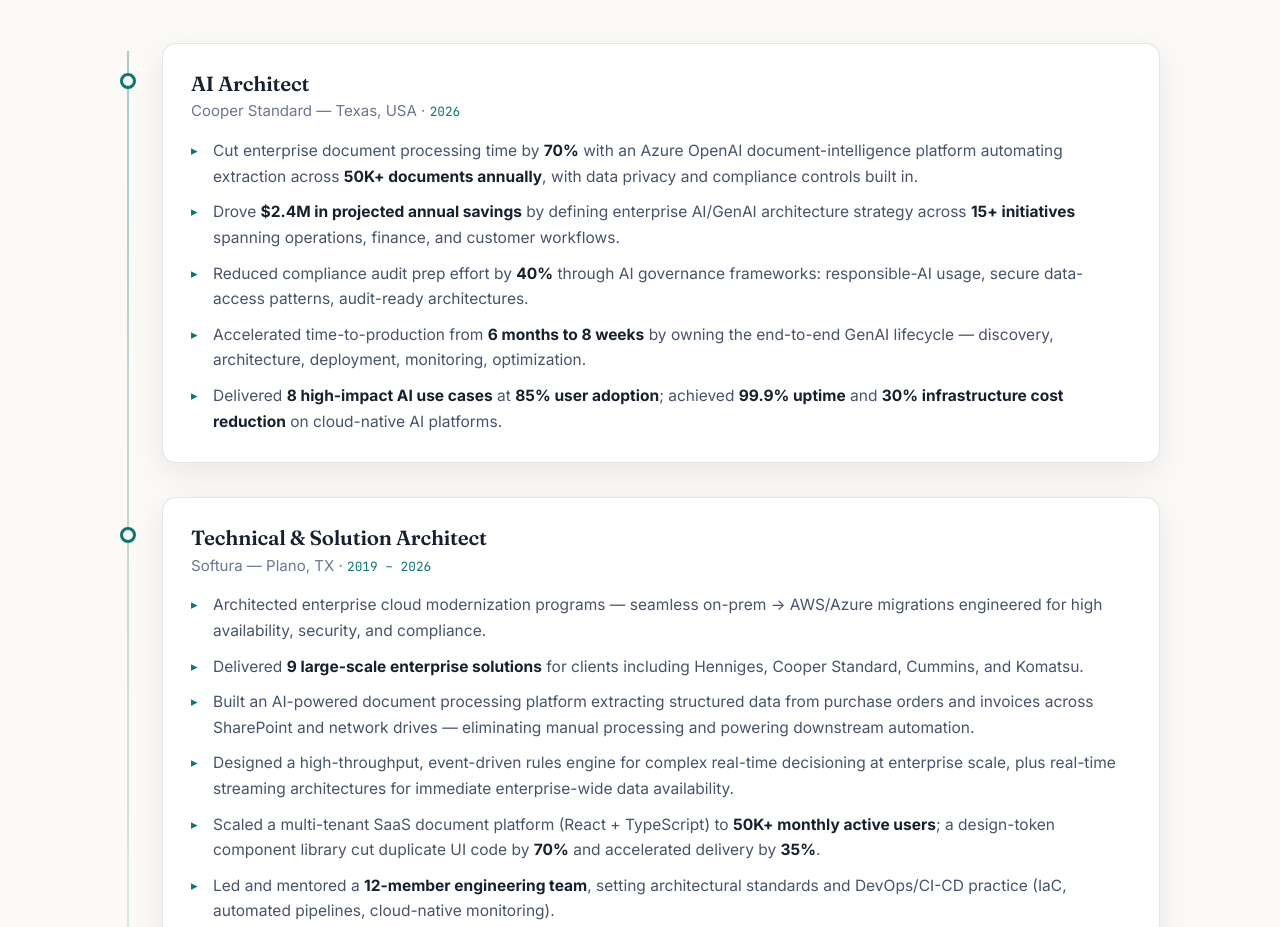
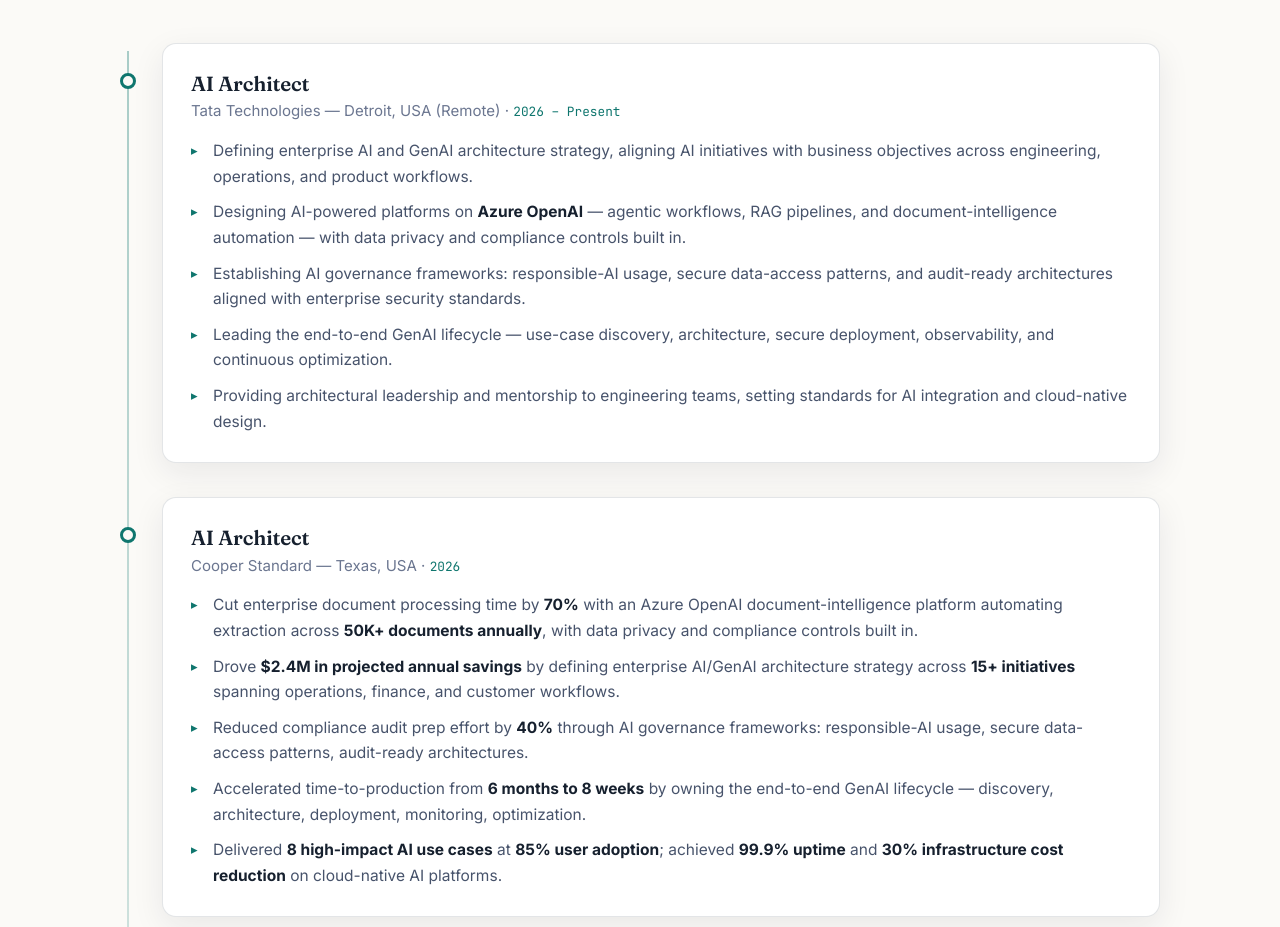
Before and after one commit to Gowthaman90/gowthaman90.github.io, a plain HTML site: page index.html in a window 1280 px wide. Shown: the part 6605-7532 px from the top of the page. Drawn offline with Linux system fonts and the light colour scheme.

Commit message:
Add current role: AI Architect at Tata Technologies (Detroit, remote)

```diff
--- a/index.html
+++ b/index.html
@@ -397,6 +397,23 @@
           <div class="tl-body card">
             <header class="tl-head">
               <h3>AI Architect</h3>
+              <p class="tl-org">Tata Technologies — Detroit, USA (Remote) · <span class="tl-date">2026 – Present</span></p>
+            </header>
+            <ul>
+              <li>Defining enterprise AI and GenAI architecture strategy, aligning AI initiatives with business objectives across engineering, operations, and product workflows.</li>
+              <li>Designing AI-powered platforms on <strong>Azure OpenAI</strong> — agentic workflows, RAG pipelines, and document-intelligence automation — with data privacy and compliance controls built in.</li>
+              <li>Establishing AI governance frameworks: responsible-AI usage, secure data-access patterns, and audit-ready architectures aligned with enterprise security standards.</li>
+              <li>Leading the end-to-end GenAI lifecycle — use-case discovery, architecture, secure deployment, observability, and continuous optimization.</li>
+              <li>Providing architectural leadership and mentorship to engineering teams, setting standards for AI integration and cloud-native design.</li>
+            </ul>
+          </div>
+        </article>
+
+        <article class="tl-item reveal">
+          <div class="tl-marker" aria-hidden="true"></div>
+          <div class="tl-body card">
+            <header class="tl-head">
+              <h3>AI Architect</h3>
               <p class="tl-org">Cooper Standard — Texas, USA · <span class="tl-date">2026</span></p>
             </header>
             <ul>
```
